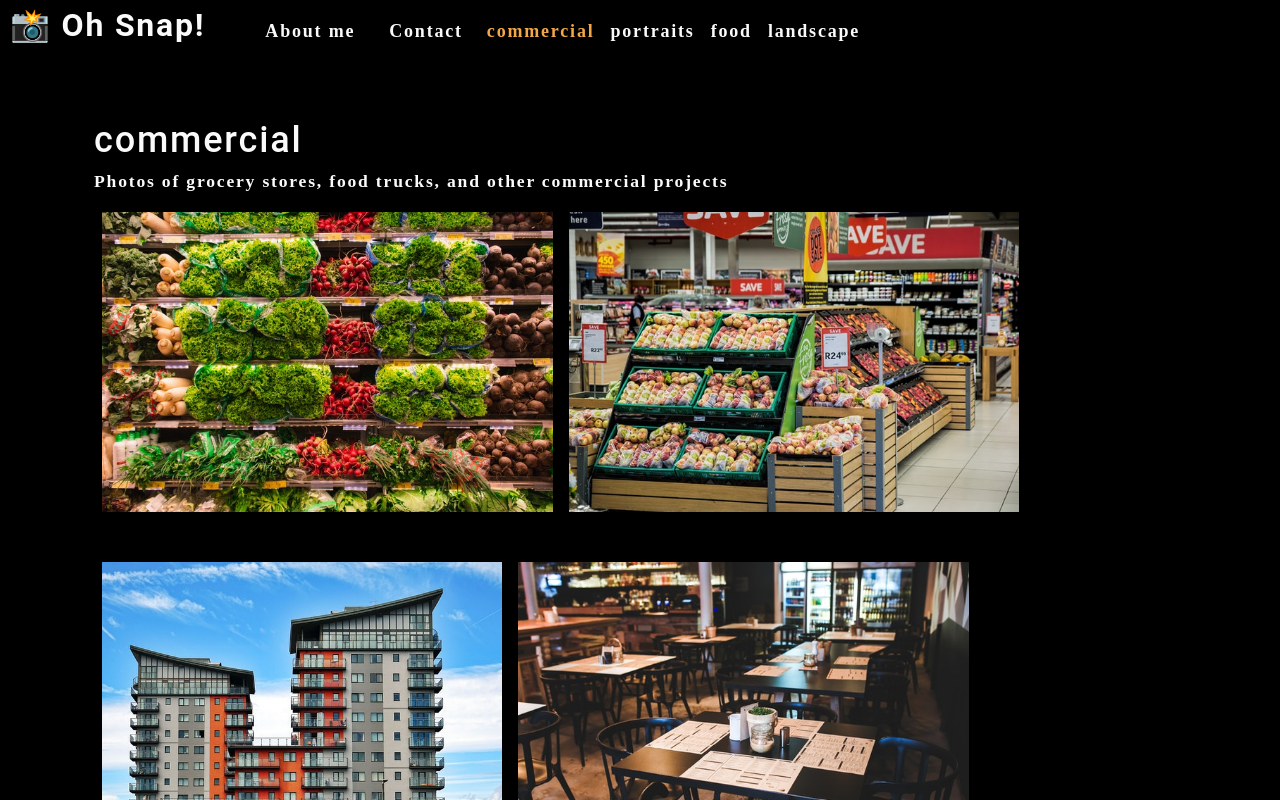
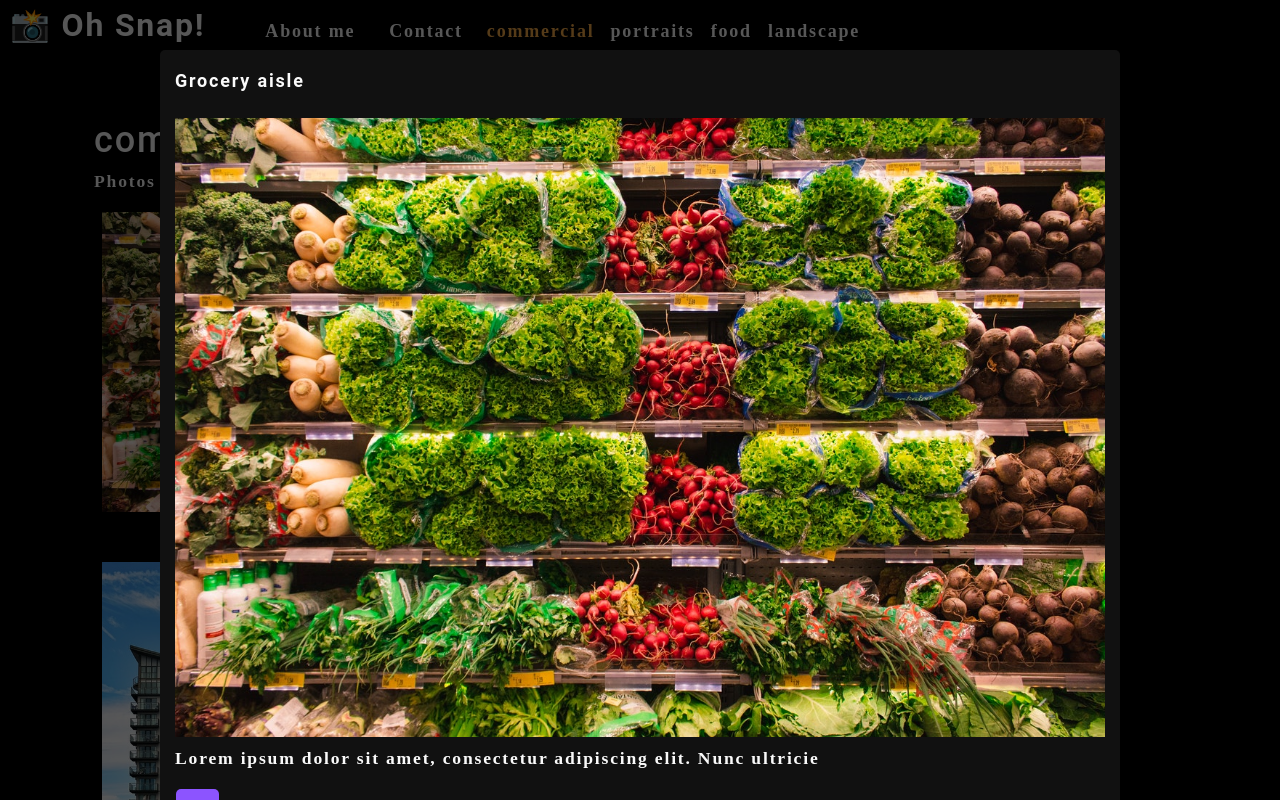
Before and after one commit to Moshe-jpg/photo-port, a React (Create React App) app: page / in a window 1280 px wide. Both pictures are taken after a click on the picture 327 px from the left and 361 px from the top of the page. Shown: the top 800 px of the page. Built offline with nearby package versions, Linux system fonts and the light colour scheme.

Commit message:
added modal and conditional rendering

```diff
--- /dev/null
+++ b/src/components/Modal/index.js
@@ -0,0 +1,23 @@
+import React from "react";
+
+function Modal({ currentPhoto }) {
+  const { name, category, description, index } = currentPhoto;
+
+  return (
+    <div className="modalBackdrop">
+      <div className="modalContainer">
+        <h3 className="modalTitle">{name}</h3>
+        <img
+          src={require(`../../assets/large/${category}/${index}.jpg`)}
+          alt="current category"
+        />
+        <p>{description}</p>
+        <button type="button" alt="close modal">
+          ✖
+        </button>
+      </div>
+    </div>
+  );
+}
+
+export default Modal;
--- a/src/components/PhotoList/index.js
+++ b/src/components/PhotoList/index.js
@@ -1,6 +1,8 @@
 import React, { useState } from "react";
+import Modal from "../Modal";
 
 const PhotoList = ({ category }) => {
+  const [isModalOpen, setIsModalOpen] = useState(false);
   const [photos] = useState([
     {
       name: "Grocery aisle",
@@ -119,15 +121,23 @@
   ]);
 
   const currentPhotos = photos.filter((photo) => photo.category === category);
+  const [currentPhoto, setCurrentPhoto] = useState();
+
+  const toggleModal = (image, i) => {
+    setCurrentPhoto({ ...image, index: i });
+    setIsModalOpen(true);
+  };
 
   return (
     <div>
+      {isModalOpen && <Modal currentPhoto={currentPhoto} />}
       <div className="flex-row">
         {currentPhotos.map((image, i) => (
           <img
             src={require(`../../assets/small/${category}/${i}.jpg`)}
             alt={image.name}
             className="img-thumbnail mx-1"
+            onClick={() => toggleModal(image, i)}
             key={image.name}
           />
         ))}
```
